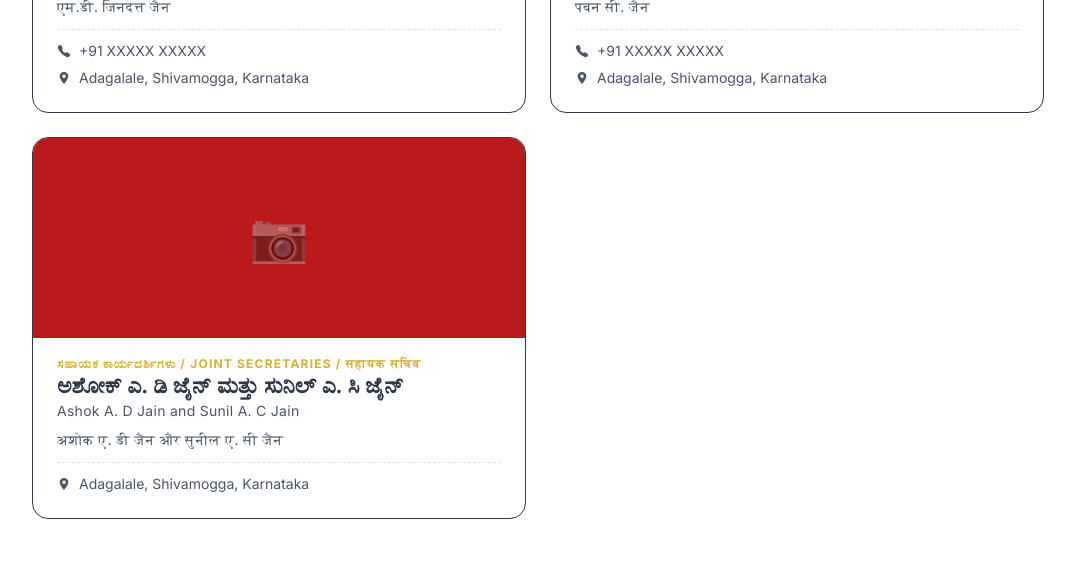
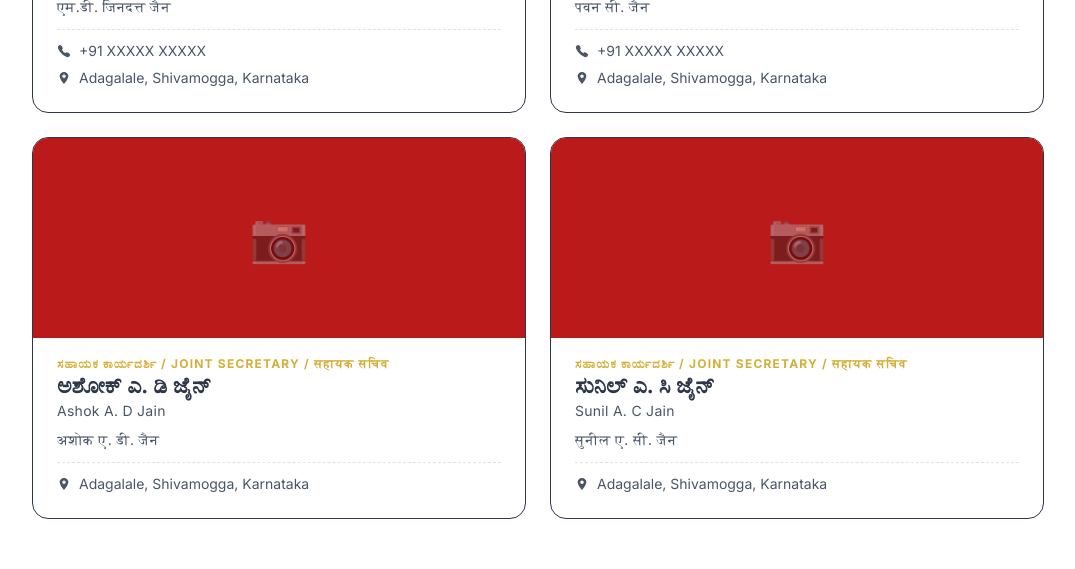
Before and after one commit to timothechauvet/sdjsac.in, a Next.js app: page / in a window 1280 px wide. Shown: the part 5820-6389 px from the top of the page, without its empty margins (102-1177 px from the left). Built offline with nearby package versions, Linux system fonts and the light colour scheme.

Commit message:
:sparkles: Split SDJSAC joint secretaries cards

```diff
--- a/app/page.js
+++ b/app/page.js
@@ -500,16 +500,35 @@ export default function Home() {
               </div>
             </div>
 
-            {/* Joint Secretaries */}
+            {/* Joint Secretary */}
             <div className="committee-member-card">
-              <div className="committee-member-photo" aria-label="Joint Secretaries photo placeholder" />
+              <div className="committee-member-photo" aria-label="Joint Secretary photo placeholder" />
               <div className="committee-member-details">
                 <p className="label-caps" style={{ color: "var(--accent-gold)", marginBottom: 4 }}>
-                  ಸಹಾಯಕ ಕಾರ್ಯದರ್ಶಿಗಳು / JOINT SECRETARIES / सहायक सचिव
+                  ಸಹಾಯಕ ಕಾರ್ಯದರ್ಶಿ / JOINT SECRETARY / सहायक सचिव
                 </p>
-                <h4 className="committee-member-name">ಅಶೋಕ್ ಎ. ಡಿ ಜೈನ್ ಮತ್ತು ಸುನಿಲ್ ಎ. ಸಿ ಜೈನ್</h4>
-                <p className="bilingual-english-sub" style={{ marginBottom: 8 }}>Ashok A. D Jain and Sunil A. C Jain</p>
-                <p className="bilingual-english-sub" style={{ marginBottom: 12 }}>अशोक ए. डी जैन और सुनील ए. सी जैन</p>
+                <h4 className="committee-member-name">ಅಶೋಕ್ ಎ. ಡಿ ಜೈನ್</h4>
+                <p className="bilingual-english-sub" style={{ marginBottom: 8 }}>Ashok A. D Jain</p>
+                <p className="bilingual-english-sub" style={{ marginBottom: 12 }}>अशोक ए. डी. जैन</p>
+                <div className="committee-member-info">
+                  <div className="committee-member-info-row">
+                    <IoLocationSharp size={14} style={{ flexShrink: 0, marginTop: 2 }} />
+                    <span>Adagalale, Shivamogga, Karnataka</span>
+                  </div>
+                </div>
+              </div>
+            </div>
+
+            {/* Joint Secretary */}
+            <div className="committee-member-card">
+              <div className="committee-member-photo" aria-label="Joint Secretary photo placeholder" />
+              <div className="committee-member-details">
+                <p className="label-caps" style={{ color: "var(--accent-gold)", marginBottom: 4 }}>
+                  ಸಹಾಯಕ ಕಾರ್ಯದರ್ಶಿ / JOINT SECRETARY / सहायक सचिव
+                </p>
+                <h4 className="committee-member-name">ಸುನಿಲ್ ಎ. ಸಿ ಜೈನ್</h4>
+                <p className="bilingual-english-sub" style={{ marginBottom: 8 }}>Sunil A. C Jain</p>
+                <p className="bilingual-english-sub" style={{ marginBottom: 12 }}>सुनील ए. सी. जैन</p>
                 <div className="committee-member-info">
                   <div className="committee-member-info-row">
                     <IoLocationSharp size={14} style={{ flexShrink: 0, marginTop: 2 }} />
```
